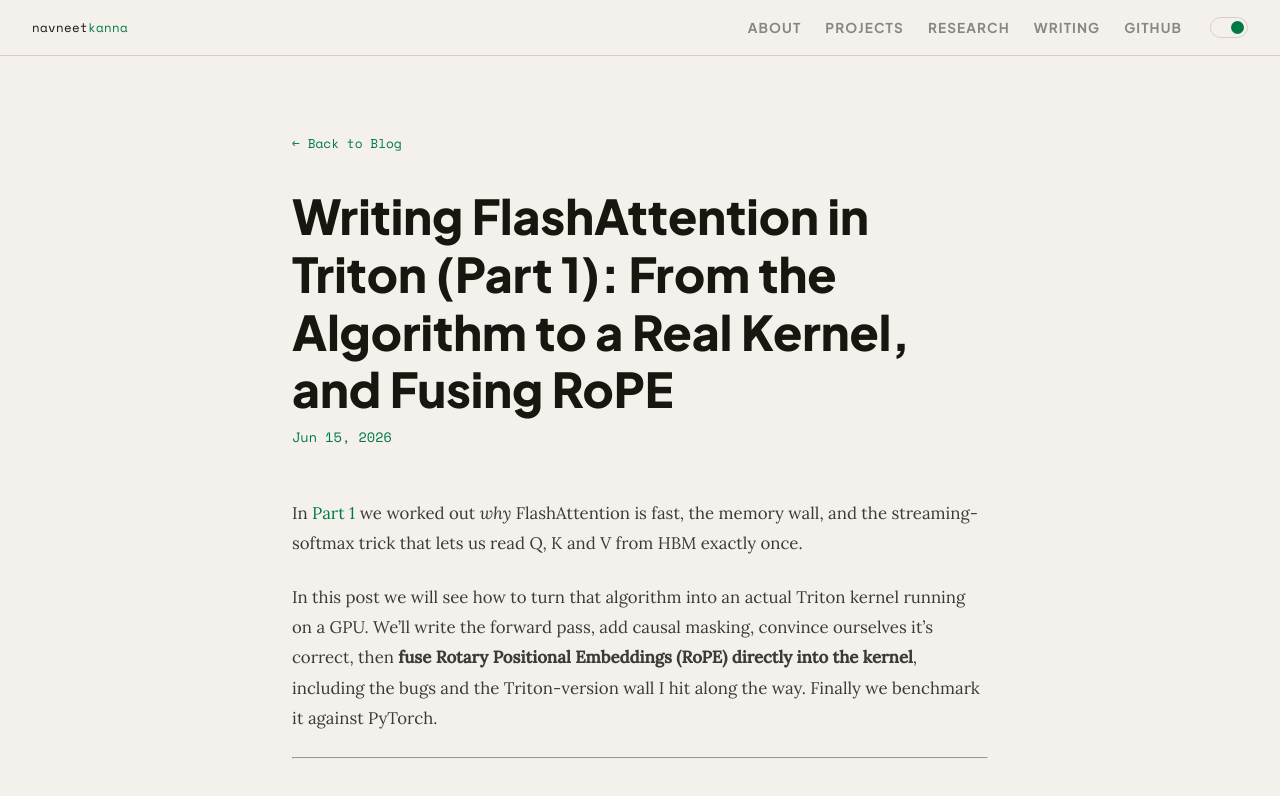
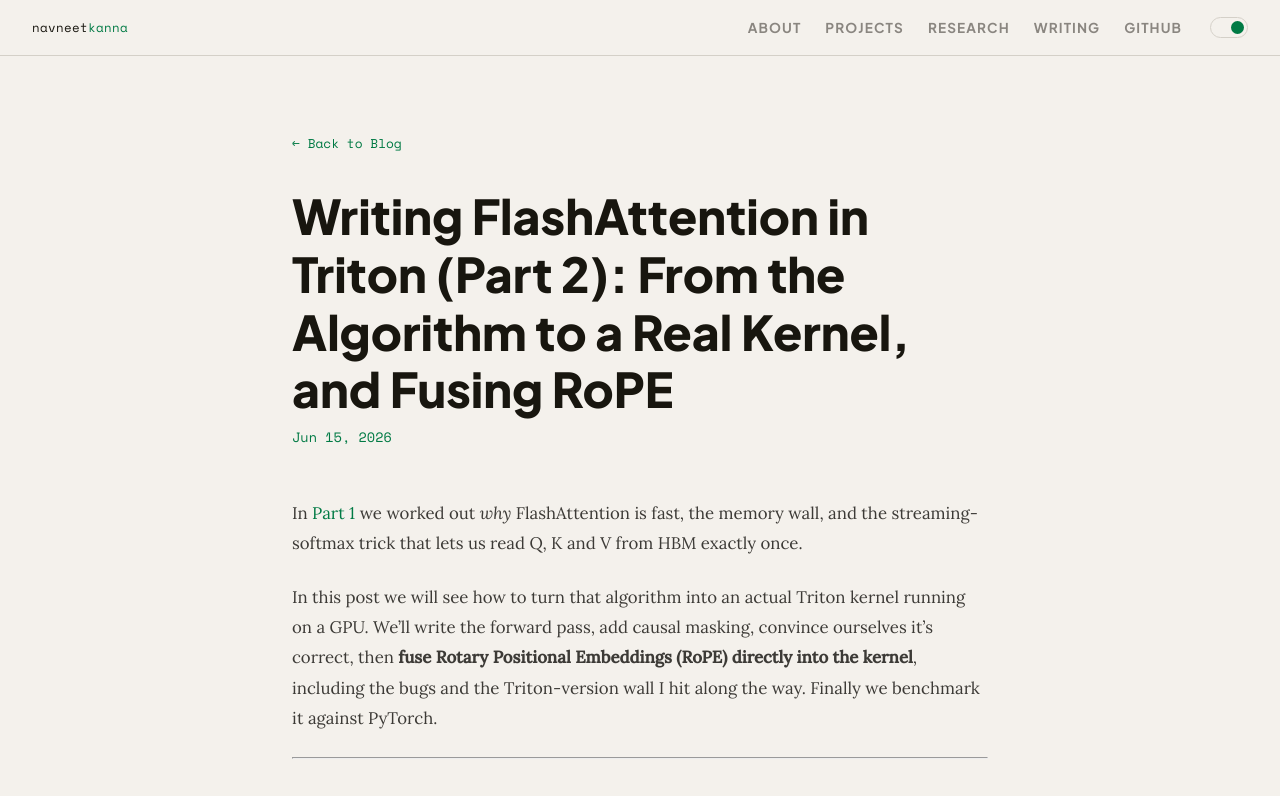
Before and after one commit to NavneetKanna/navneetkanna.github.io, an Astro site: page /blog/fa_2 in a window 1280 px wide. Shown: the top 796 px of the page. Built offline with nearby package versions, Linux system fonts and the light colour scheme; Astro itself is replaced by a stand-in of ours; some packages are replaced by stand-ins of ours.

Commit message:
updated title to part 2

```diff
--- a/src/pages/blog/fa_2.md
+++ b/src/pages/blog/fa_2.md
@@ -1,6 +1,6 @@
 ---
 layout: ../../layouts/BlogPost.astro
-title: "Writing FlashAttention in Triton (Part 1): From the Algorithm to a Real Kernel, and Fusing RoPE "
+title: "Writing FlashAttention in Triton (Part 2): From the Algorithm to a Real Kernel, and Fusing RoPE "
 date: 2026-06-15
 ---
 
```
